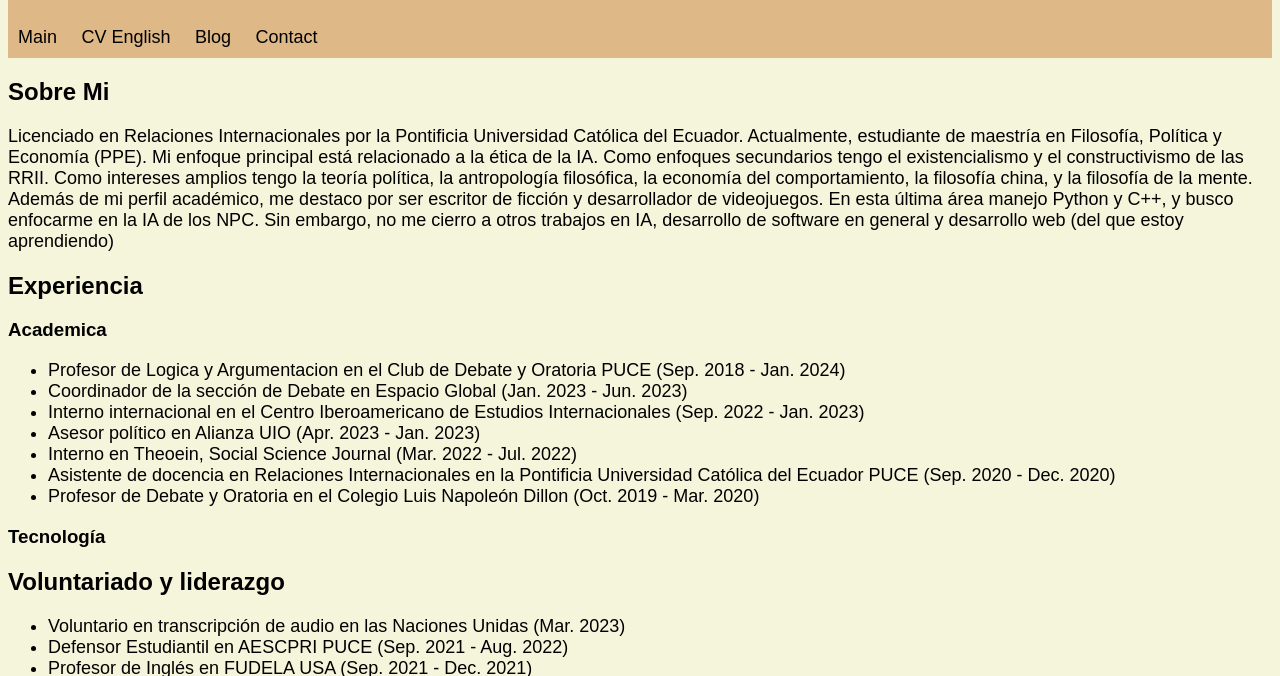
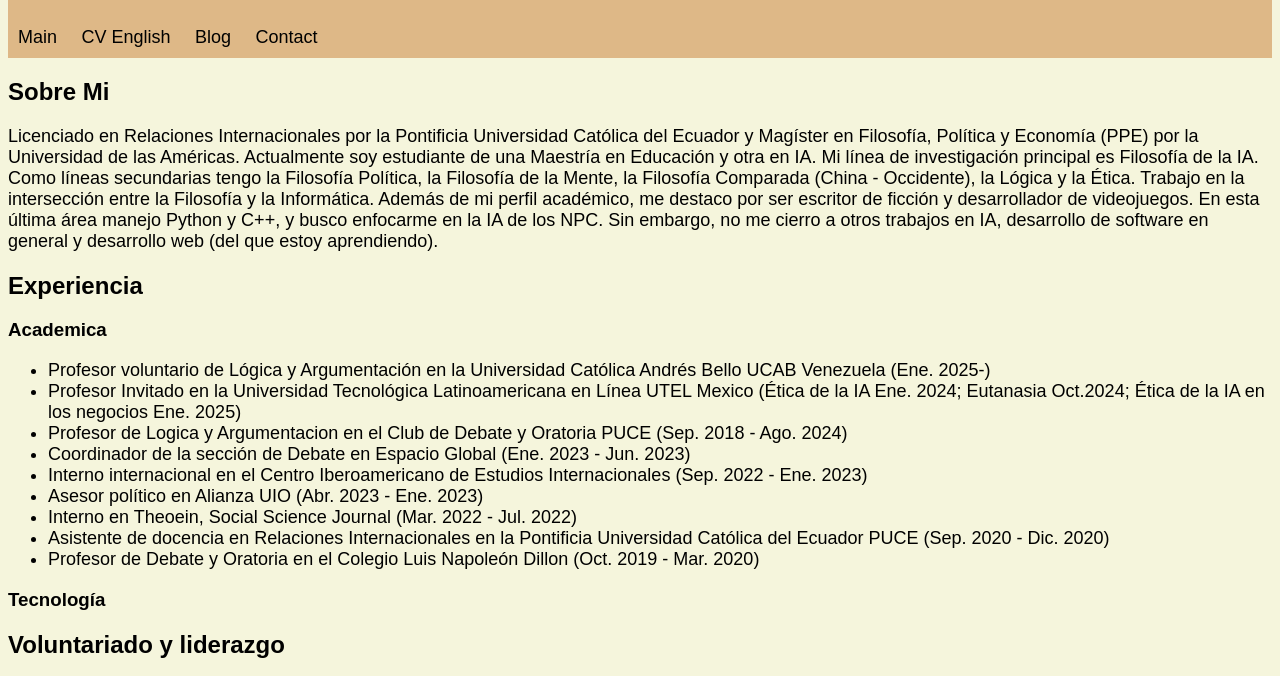
Before and after one commit to FelixAndueza/portfolio.github.io, a plain HTML site: page spanish.html in a window 1280 px wide. Shown: the part 51-727 px from the top of the page. Drawn offline with Linux system fonts and the light colour scheme.

Commit message:
Update spanish.html

```diff
--- a/spanish.html
+++ b/spanish.html
@@ -19,24 +19,27 @@
         </header>
 
         <h2>Sobre Mi</h2>
-        <p>Licenciado en Relaciones Internacionales por la Pontificia Universidad Católica del Ecuador. Actualmente, estudiante
-            de maestría en Filosofía, Política y Economía (PPE). Mi enfoque principal está relacionado a la ética de la IA. Como
-            enfoques secundarios tengo el existencialismo y el constructivismo de las RRII. Como intereses amplios tengo la teoría
-            política, la antropología filosófica, la economía del comportamiento, la filosofía china, y la filosofía de la mente.
-            Además de mi perfil académico, me destaco por ser escritor de ficción y desarrollador de videojuegos. En esta última área
-            manejo Python y C++, y busco enfocarme en la IA de los NPC. Sin embargo, no me cierro a otros trabajos en IA, desarrollo
-            de software en general y desarrollo web (del que estoy aprendiendo)
+        <p>Licenciado en Relaciones Internacionales por la Pontificia Universidad Católica del Ecuador y Magíster en Filosofía,
+            Política y Economía (PPE) por la Universidad de las Américas. Actualmente soy estudiante de una Maestría en Educación y otra
+            en IA. Mi línea de investigación principal es Filosofía de la IA. Como líneas secundarias tengo la Filosofía Política,
+            la Filosofía de la Mente, la Filosofía Comparada (China - Occidente), la Lógica y la Ética. Trabajo en la intersección entre
+            la Filosofía y la Informática. Además de mi perfil académico, me destaco por ser escritor de ficción y desarrollador de videojuegos.
+            En esta última área manejo Python y C++, y busco enfocarme en la IA de los NPC. Sin embargo, no me cierro a otros trabajos en IA,
+            desarrollo de software en general y desarrollo web (del que estoy aprendiendo).
         </p>
 
         <h2>Experiencia</h2>
         <h3>Academica</h3>
         <ul>
-            <li>Profesor de Logica y Argumentacion en el Club de Debate y Oratoria PUCE (Sep. 2018 - Jan. 2024)</li>
-            <li>Coordinador de la sección de Debate en Espacio Global (Jan. 2023 - Jun. 2023)</li>
-            <li>Interno internacional en el Centro Iberoamericano de Estudios Internacionales (Sep. 2022 - Jan. 2023)</li>
-            <li>Asesor político en Alianza UIO (Apr. 2023 - Jan. 2023)</li>
+            <li>Profesor voluntario de Lógica y Argumentación en la Universidad Católica Andrés Bello UCAB Venezuela (Ene. 2025-)</li>
+            <li>Profesor Invitado en la Universidad Tecnológica Latinoamericana en Línea UTEL Mexico (Ética de la IA Ene. 2024; Eutanasia Oct.2024;
+                Ética de la IA en los negocios Ene. 2025)</li>
+            <li>Profesor de Logica y Argumentacion en el Club de Debate y Oratoria PUCE (Sep. 2018 - Ago. 2024)</li>
+            <li>Coordinador de la sección de Debate en Espacio Global (Ene. 2023 - Jun. 2023)</li>
+            <li>Interno internacional en el Centro Iberoamericano de Estudios Internacionales (Sep. 2022 - Ene. 2023)</li>
+            <li>Asesor político en Alianza UIO (Abr. 2023 - Ene. 2023)</li>
             <li>Interno en Theoein, Social Science Journal (Mar. 2022 - Jul. 2022)</li>
-            <li>Asistente de docencia en Relaciones Internacionales en la Pontificia Universidad Católica del Ecuador PUCE (Sep. 2020 - Dec. 2020)</li>
+            <li>Asistente de docencia en Relaciones Internacionales en la Pontificia Universidad Católica del Ecuador PUCE (Sep. 2020 - Dic. 2020)</li>
             <li>Profesor de Debate y Oratoria en el Colegio Luis Napoleón Dillon (Oct. 2019 - Mar. 2020)</li>
         </ul>
         <h3>Tecnología</h3>
```
